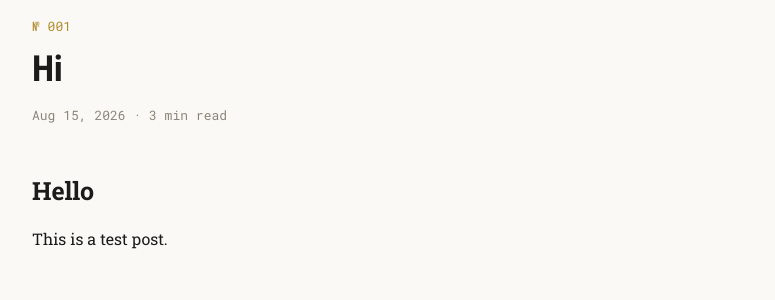
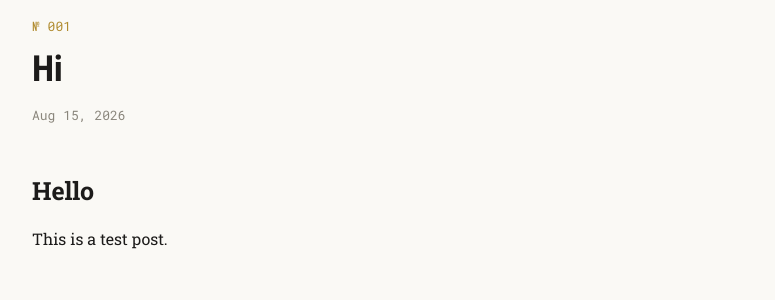
Before and after one commit to adarsh-s-kamatagi/adarsh-s-kamatagi.github.io, a Jekyll site: the page built from _posts/2026-08-15-hi.md, in a window 1280 px wide. Shown: the part 135-435 px from the top of the page, without its empty margins (252-1027 px from the left). Built offline with Jekyll 4.4.1, drawn with Linux system fonts in a browser that asks for light colours.

Commit message:
Update post.html

```diff
--- a/_layouts/post.html
+++ b/_layouts/post.html
@@ -14,10 +14,8 @@ layout: default
   <div class="post-eyebrow">№ {{ num_str }}</div>
   <h1>{{ page.title }}</h1>
   <p class="post-meta">
-    {{ page.date | date: "%b %-d, %Y" }} &middot; {{ page.read_time | default: "3 min read" }}
-    {% for tag in page.tags %}&middot; <span class="tag">#{{ tag }}</span> {% endfor %}
-  </p>
-
+  {{ page.date | date: "%b %-d, %Y" }}
+</p>
   {% if page.abstract %}
   <div class="abstract">
     <strong>Abstract</strong>
```
